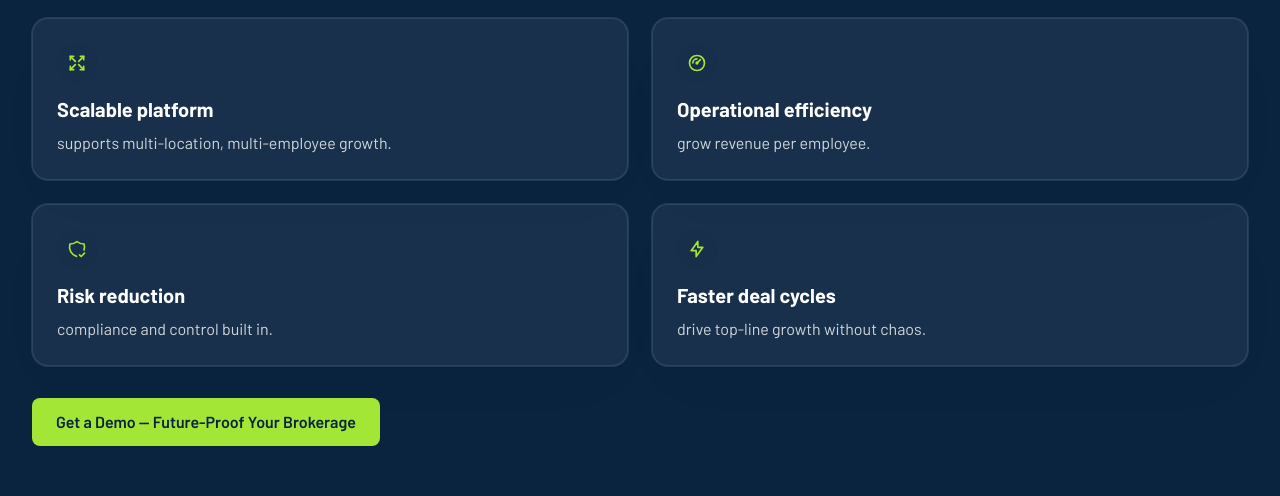
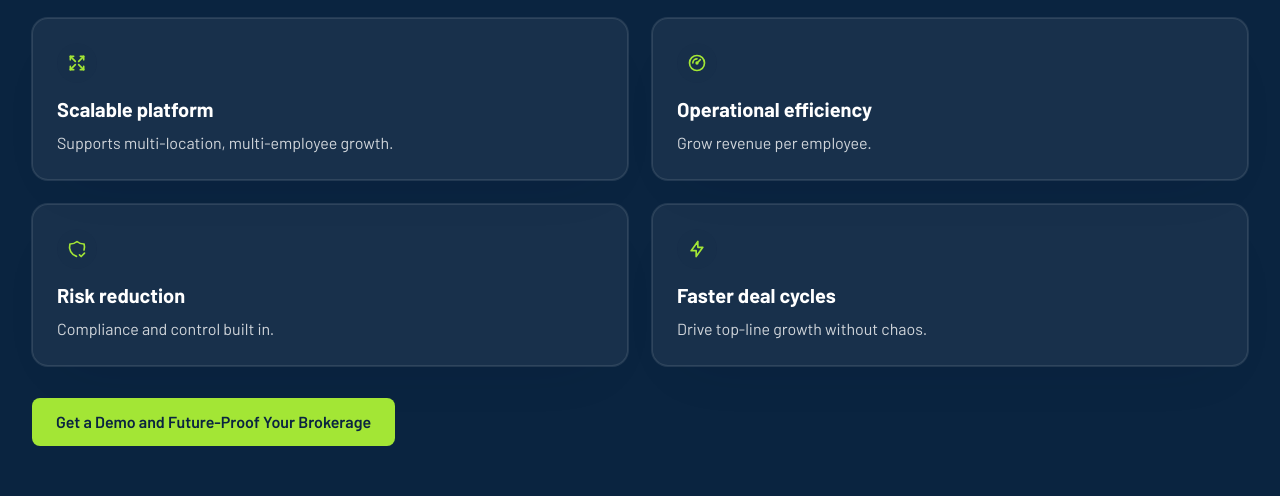
Before and after one commit to hari-bhandari/dashing-site2, a Next.js app: page /for-ceos in a window 1280 px wide. Shown: the part 1680-2176 px from the top of the page. Built offline with nearby package versions, Linux system fonts and the light colour scheme; no server answers.

Commit message:
minor text changes

```diff
--- a/src/app/components/RolePages/CEOsEmpowers.tsx
+++ b/src/app/components/RolePages/CEOsEmpowers.tsx
@@ -3,10 +3,10 @@ import { IconArrowsMaximize, IconGauge, IconShieldCheck, IconBolt } from "@table
 
 export default function CEOsEmpowers() {
   const items = [
-    { title: "Scalable platform", desc: "supports multi-location, multi-employee growth.", Icon: IconArrowsMaximize },
-    { title: "Operational efficiency", desc: "grow revenue per employee.", Icon: IconGauge },
-    { title: "Risk reduction", desc: "compliance and control built in.", Icon: IconShieldCheck },
-    { title: "Faster deal cycles", desc: "drive top-line growth without chaos.", Icon: IconBolt },
+    { title: "Scalable platform", desc: "Supports multi-location, multi-employee growth.", Icon: IconArrowsMaximize },
+    { title: "Operational efficiency", desc: "Grow revenue per employee.", Icon: IconGauge },
+    { title: "Risk reduction", desc: "Compliance and control built in.", Icon: IconShieldCheck },
+    { title: "Faster deal cycles", desc: "Drive top-line growth without chaos.", Icon: IconBolt },
   ];
 
   return (
@@ -37,7 +37,7 @@ export default function CEOsEmpowers() {
             href="/contact"
             className="inline-flex items-center justify-center rounded-lg bg-lime-400 px-6 py-3 font-semibold text-[#0a2440] shadow-[0_20px_45px_-25px_rgba(163,230,53,0.85)] transition hover:-translate-y-0.5 hover:bg-lime-300 focus-visible:outline-none focus-visible:ring-2 focus-visible:ring-[#0a2440]/20"
           >
-            Get a Demo — Future-Proof Your Brokerage
+            Get a Demo and Future-Proof Your Brokerage
           </Link>
         </div>
       </div>
--- a/src/app/components/RolePages/FinanceLeadersDelivers.tsx
+++ b/src/app/components/RolePages/FinanceLeadersDelivers.tsx
@@ -78,7 +78,7 @@ export default function FinanceLeadersDelivers() {
 
         <div className="mt-8">
           <Link href="/contact" className="inline-flex items-center justify-center rounded-lg bg-lime-400 px-4 py-2 text-sm font-semibold text-[#0a2440] shadow-lg ring-1 ring-white/10 transition hover:bg-violet-500">
-            Get a Demo - See Finance Clarity in Action
+            Get a Demo and See Finance Clarity in Action
           </Link>
         </div>
       </div>
--- a/src/app/components/RolePages/SalesLeadersHowHelps.tsx
+++ b/src/app/components/RolePages/SalesLeadersHowHelps.tsx
@@ -59,7 +59,7 @@ export default function SalesLeadersHowHelps() {
             className="inline-flex items-center justify-center gap-2 rounded-lg bg-lime-400 px-6 py-3 text-base font-semibold text-[#0a2440] shadow-[0_20px_45px_-25px_rgba(129,103,255,0.85)] transition hover:-translate-y-0.5 hover:bg-[#6d54f0]"
           >
             <span aria-hidden>👉</span>
-            Get a Demo — See Faster Quoting in Action
+            Get a Demo and See Faster Quoting in Action
           </Link>
         </div>
       </div>
--- a/src/app/page.tsx
+++ b/src/app/page.tsx
@@ -29,7 +29,6 @@ export default function Home() {
       <DashingCTA />
       <Testimonials />
       <Footer />
-
     </div>
   );
 }
```
